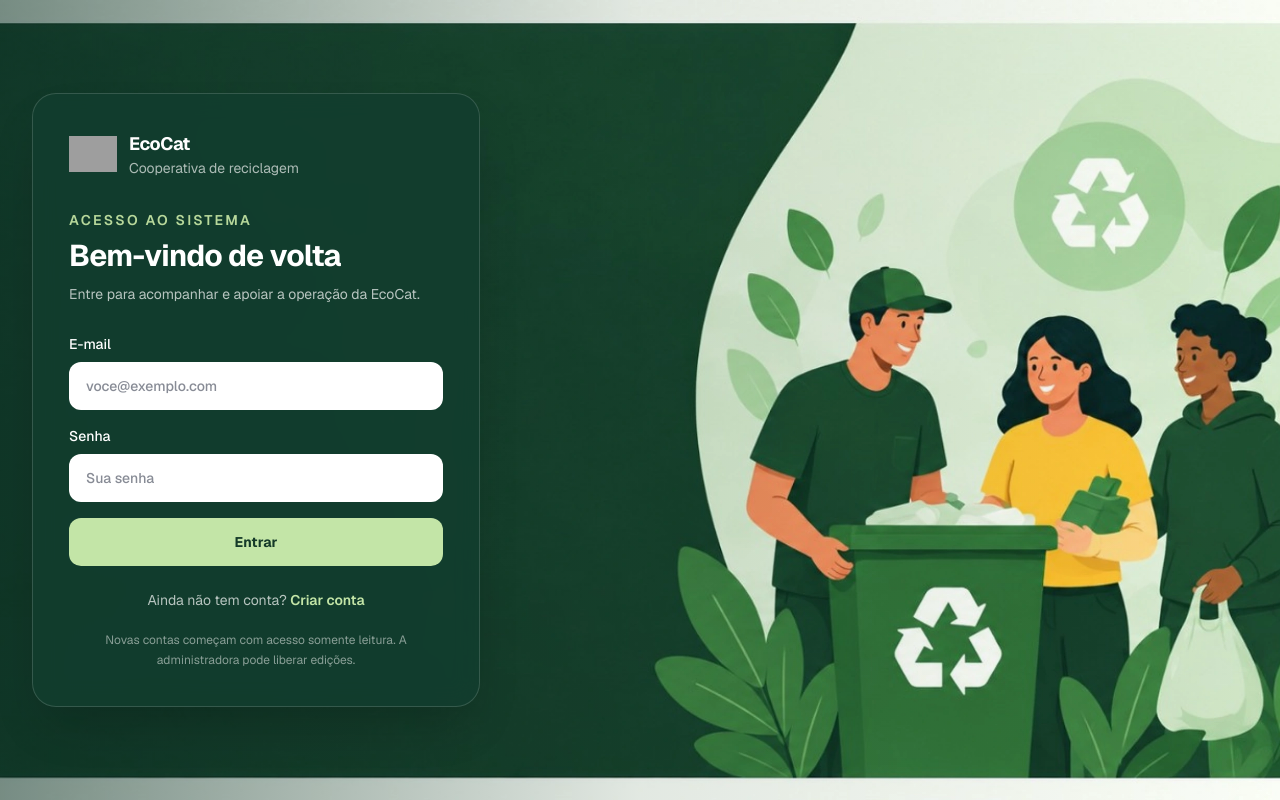
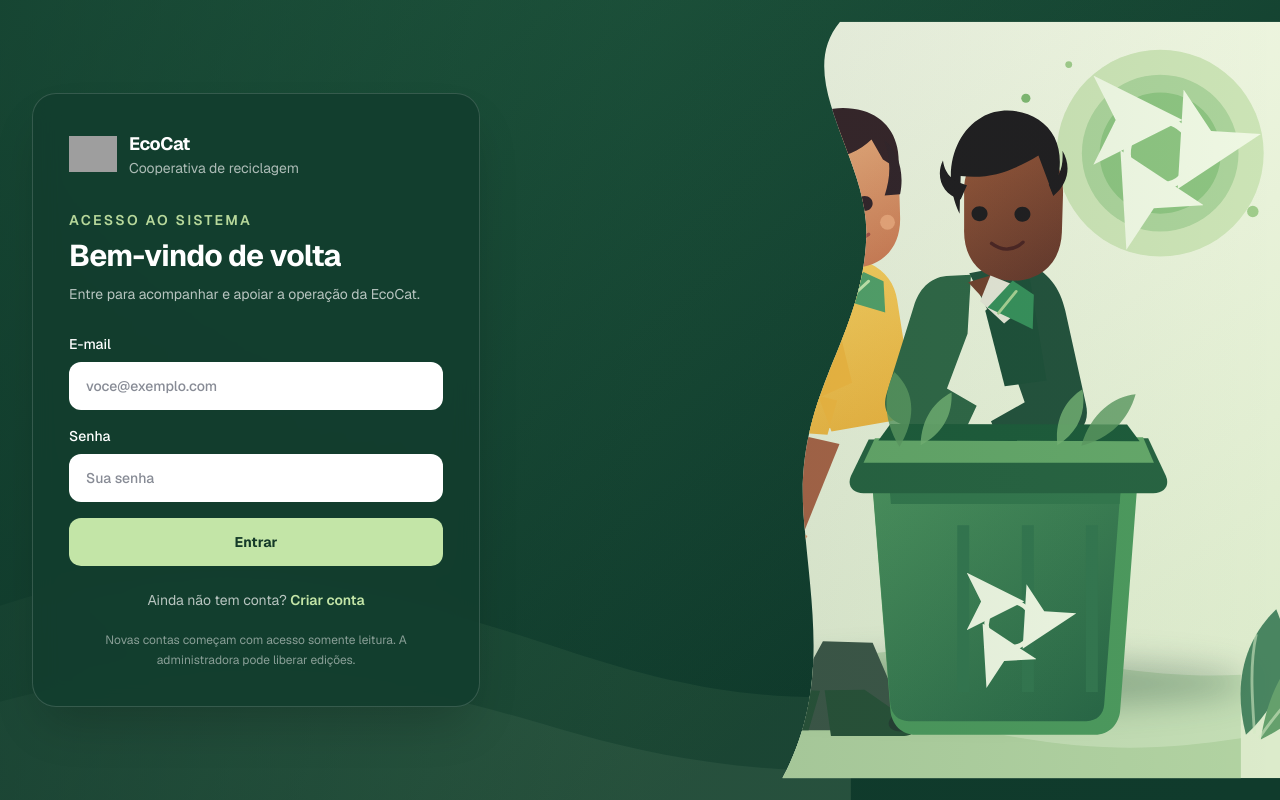
Before and after one commit to jessemtfe/Projeto-Margareth, a Next.js app: page /login in a window 1280 px wide. Built offline with nearby package versions, Linux system fonts and the light colour scheme; grey boxes are pictures that could not be loaded.

Commit message:
Melhora nitidez das telas de autenticacao

```diff
--- a/next.config.ts
+++ b/next.config.ts
@@ -2,9 +2,6 @@ import type { NextConfig } from "next";
 
 const nextConfig: NextConfig = {
   output: "standalone",
-  images: {
-    qualities: [75, 90],
-  },
 };
 
 export default nextConfig;
--- a/src/app/cadastro/page.tsx
+++ b/src/app/cadastro/page.tsx
@@ -75,12 +75,12 @@ export default function CadastroPage() {
   return (
     <main className="relative isolate flex min-h-screen items-center overflow-hidden bg-[#123d2e] px-4 py-8 sm:px-8">
       <Image
-        src="/login-recycling.webp"
+        src="/login-recycling.svg"
         alt=""
         fill
         priority
-        quality={90}
         sizes="100vw"
+        unoptimized
         className="object-cover object-center"
       />
       <div className="absolute inset-0 -z-0 bg-gradient-to-r from-[#0b3025]/55 via-[#0b3025]/10 to-transparent" />
--- a/src/app/login/page.tsx
+++ b/src/app/login/page.tsx
@@ -51,12 +51,12 @@ export default function LoginPage() {
   return (
     <main className="relative isolate flex min-h-screen items-center overflow-hidden bg-[#123d2e] px-4 py-8 sm:px-8">
       <Image
-        src="/login-recycling.webp"
+        src="/login-recycling.svg"
         alt=""
         fill
         priority
-        quality={90}
         sizes="100vw"
+        unoptimized
         className="object-cover object-center"
       />
       <div className="absolute inset-0 -z-0 bg-gradient-to-r from-[#0b3025]/55 via-[#0b3025]/10 to-transparent" />
--- a/src/proxy.ts
+++ b/src/proxy.ts
@@ -58,6 +58,6 @@ export async function proxy(request: NextRequest) {
 
 export const config = {
   matcher: [
-    "/((?!_next/static|_next/image|icon.svg|favicon.ico|login-recycling.jpeg|login-recycling.webp).*)",
+    "/((?!_next/static|_next/image|icon.svg|favicon.ico|login-recycling.jpeg|login-recycling.webp|login-recycling.svg).*)",
   ],
 };
```
Also changed, not shown: public/login-recycling.svg (added).
